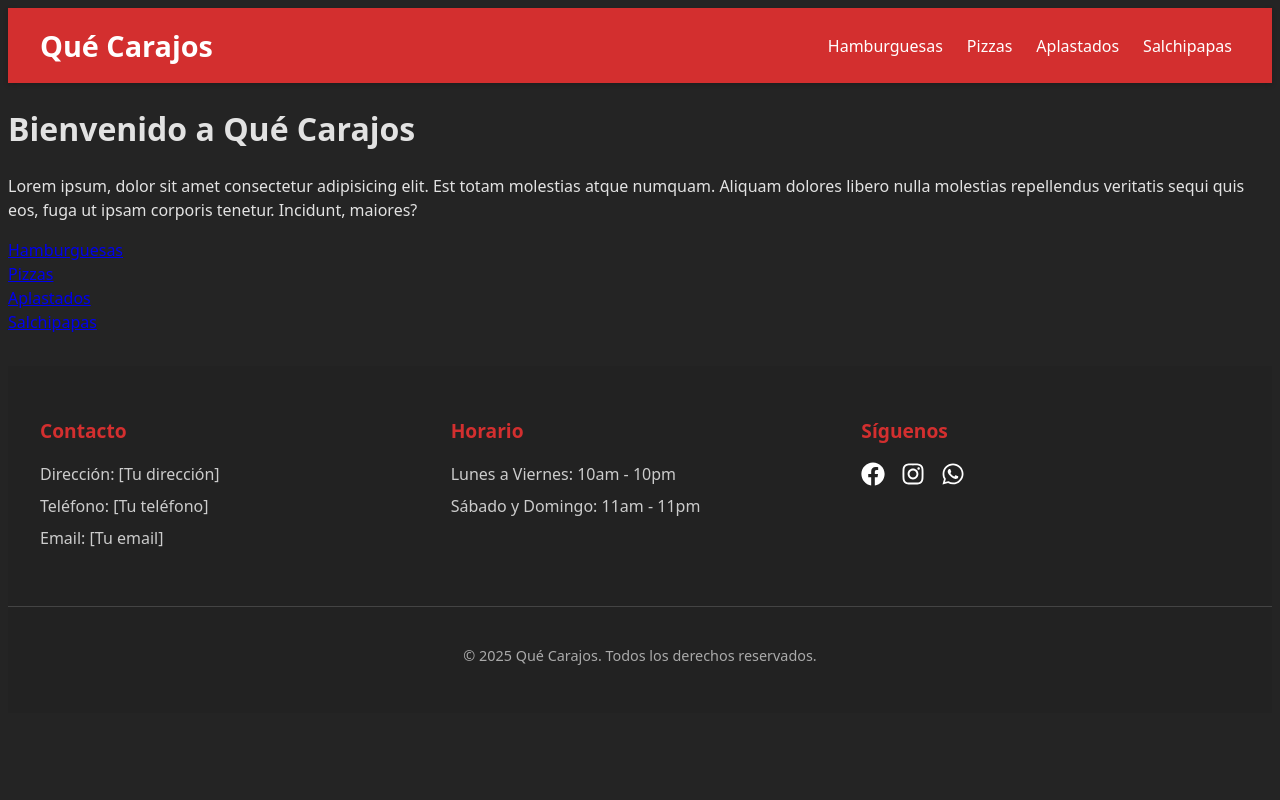
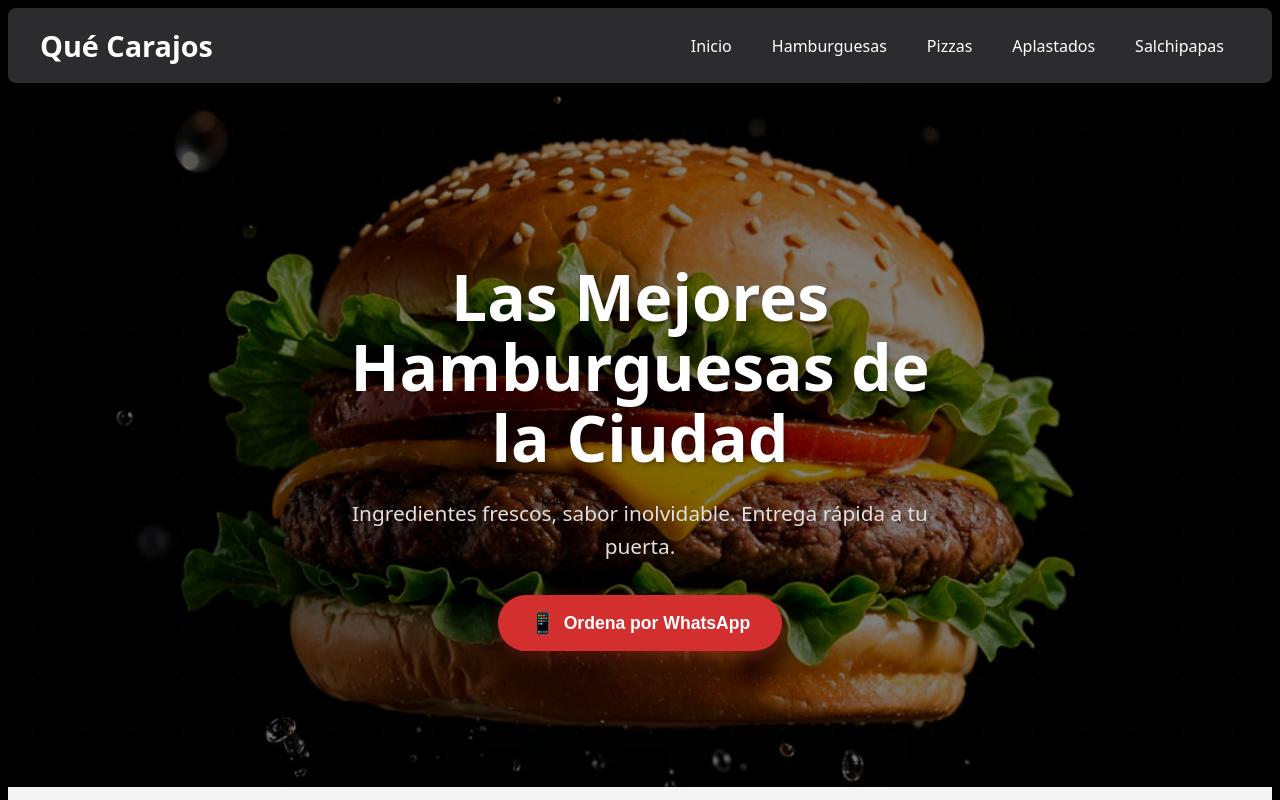
Before and after one commit to JotaJotaM1/menu_quecarajos, a React (Vite) app: page /menu_quecarajos/home in a window 1280 px wide. Shown: the top 800 px of the page. Built offline with nearby package versions, Linux system fonts and the light colour scheme.

Commit message:
hero section finalized

```diff
--- a/src/components/Header.jsx
+++ b/src/components/Header.jsx
@@ -26,23 +26,24 @@ function Header() {
 
                     {isMobile && (
                         <button
-                            className="menu-toggle"
+                            className={`menu-toggle ${menuOpen ? 'menu-open' : ''}`}
                             onClick={() => setMenuOpen(!menuOpen)}
                             aria-label="Toggle menu"
                         >
-                            ☰
+                            <span className="hamburger-line"></span>
+                            <span className="hamburger-line"></span>
+                            <span className="hamburger-line"></span>
                         </button>
                     )}
                 </div>
 
-                {(menuOpen || !isMobile) && (
-                    <nav className="nav">
-                        <Link to="/hamburguesas" className="nav-link" onClick={() => setMenuOpen(false)}>Hamburguesas</Link>
-                        <Link to="/pizzas" className="nav-link" onClick={() => setMenuOpen(false)}>Pizzas</Link>
-                        <Link to="/aplastados" className="nav-link" onClick={() => setMenuOpen(false)}>Aplastados</Link>
-                        <Link to="/salchipapas" className="nav-link" onClick={() => setMenuOpen(false)}>Salchipapas</Link>
-                    </nav>
-                )}
+                <nav className={`nav ${isMobile ? 'nav-mobile' : ''} ${menuOpen ? 'nav-open' : ''}`}>
+                    <Link to="/home" className="nav-link" onClick={() => setMenuOpen(false)}>Inicio</Link>
+                    <Link to="/hamburguesas" className="nav-link" onClick={() => setMenuOpen(false)}>Hamburguesas</Link>
+                    <Link to="/pizzas" className="nav-link" onClick={() => setMenuOpen(false)}>Pizzas</Link>
+                    <Link to="/aplastados" className="nav-link" onClick={() => setMenuOpen(false)}>Aplastados</Link>
+                    <Link to="/salchipapas" className="nav-link" onClick={() => setMenuOpen(false)}>Salchipapas</Link>
+                </nav>
             </div>
         </header>
     );
--- a/src/index.css
+++ b/src/index.css
@@ -5,7 +5,7 @@
 
   color-scheme: light dark;
   color: rgba(255, 255, 255, 0.87);
-  background-color: #242424;
+  background-color: black;
 
   font-synthesis: none;
   text-rendering: optimizeLegibility;
--- a/src/pages/Home.jsx
+++ b/src/pages/Home.jsx
@@ -2,11 +2,29 @@ import { Link } from 'react-router-dom';
 import '../styles/pages/Home.css'
 
 function Home() {
+    const handleWhatsAppClick = () => {
+        // Reemplaza el número con el número de WhatsApp de tu negocio
+        const phoneNumber = '573001234567'; // Ejemplo: código de país + número
+        const message = 'Hola! Quiero hacer un pedido de Qué Carajos';
+        const whatsappUrl = `https://wa.me/${phoneNumber}?text=${encodeURIComponent(message)}`;
+        window.open(whatsappUrl, '_blank');
+    };
+
     return (
         <div className="home-page">
-            <h1>Bienvenido a Qué Carajos</h1>
-            <p>Lorem ipsum, dolor sit amet consectetur adipisicing elit. Est totam molestias atque numquam. Aliquam dolores libero nulla molestias repellendus veritatis sequi quis eos, fuga ut ipsam corporis tenetur. Incidunt, maiores?</p>
+            <div className='cnt-heroH1'>
+                <div className="hero-content">
+                    <h1>Las Mejores Hamburguesas de la Ciudad</h1>
+                    <p>Ingredientes frescos, sabor inolvidable. Entrega rápida a tu puerta.</p>
+                    <button className="cta-button" onClick={handleWhatsAppClick}>
+                        <span className="whatsapp-icon">📱</span>
+                        Ordena por WhatsApp
+                    </button>
+                </div>
+            </div>
+
             <div className="menu-links">
+                <Link to="/home" className="menu-link">home</Link><br></br>
                 <Link to="/hamburguesas" className="menu-link">Hamburguesas</Link><br></br>
                 <Link to="/pizzas" className="menu-link">Pizzas</Link><br></br>
                 <Link to="/aplastados" className="menu-link">Aplastados</Link><br></br>
--- a/src/styles/components/Footer.css
+++ b/src/styles/components/Footer.css
@@ -1,6 +1,7 @@
 /* Estilos del Footer */
 .footer {
-    background-color: #222;
+    border-radius: 8px;
+    background-color: #2C2C2E;
     color: white;
     padding: 2rem 0;
     margin-top: 2rem;
--- a/src/styles/components/Header.css
+++ b/src/styles/components/Header.css
@@ -1,10 +1,11 @@
 /* Estilos del Header */
 .header {
-    background-color: #d32f2f;
-    /* Rojo - puedes cambiarlo */
+    background-color: #2C2C2E;
+    border-radius: 8px;
     color: white;
     padding: 1rem;
     box-shadow: 0 2px 5px rgba(0, 0, 0, 0.2);
+    position: relative;
 }
 
 .header-container {
@@ -25,15 +26,48 @@
     font-size: 1.8rem;
 }
 
+/* Botón hamburguesa mejorado */
 .menu-toggle {
     background: none;
     border: none;
     color: white;
-    font-size: 1.5rem;
     cursor: pointer;
     padding: 0.5rem;
+    width: 40px;
+    height: 40px;
+    display: flex;
+    flex-direction: column;
+    justify-content: center;
+    align-items: center;
+    position: relative;
+    z-index: 1001;
 }
 
+.hamburger-line {
+    display: block;
+    width: 25px;
+    height: 3px;
+    background-color: white;
+    margin: 3px 0;
+    transition: all 0.3s ease-in-out;
+    transform-origin: center;
+}
+
+/* Animación cuando el menú está abierto */
+.menu-toggle.menu-open .hamburger-line:nth-child(1) {
+    transform: translateY(9px) rotate(45deg);
+}
+
+.menu-toggle.menu-open .hamburger-line:nth-child(2) {
+    opacity: 0;
+    transform: scaleX(0);
+}
+
+.menu-toggle.menu-open .hamburger-line:nth-child(3) {
+    transform: translateY(-9px) rotate(-45deg);
+}
+
+/* Navegación móvil mejorada */
 .nav {
     display: flex;
     flex-direction: column;
@@ -41,16 +75,71 @@
     padding-top: 1rem;
 }
 
+.nav-mobile {
+    margin-top: 3px;
+    border-radius: 8px;
+    position: absolute;
+    top: 100%;
+    left: 0;
+    right: 0;
+    background-color: #2C2C2E;
+    max-height: 0;
+    overflow: hidden;
+    transition: max-height 0.4s ease-in-out, padding 0.4s ease-in-out;
+    padding: 0 1rem;
+    box-shadow: 0 4px 6px rgba(0, 0, 0, 0.1);
+}
+
+.nav-mobile.nav-open {
+    max-height: 400px;
+    padding: 1rem;
+}
+
+/* Animación stagger para los links */
+.nav-mobile .nav-link {
+    opacity: 0;
+    transform: translateY(-10px);
+    transition: opacity 0.3s ease-in-out, transform 0.3s ease-in-out, background-color 0.3s;
+}
+
+.nav-mobile.nav-open .nav-link {
+    opacity: 1;
+    transform: translateY(0);
+}
+
+/* Delay progresivo para cada link */
+.nav-mobile.nav-open .nav-link:nth-child(1) {
+    transition-delay: 0.1s;
+}
+
+.nav-mobile.nav-open .nav-link:nth-child(2) {
+    transition-delay: 0.15s;
+}
+
+.nav-mobile.nav-open .nav-link:nth-child(3) {
+    transition-delay: 0.2s;
+}
+
+.nav-mobile.nav-open .nav-link:nth-child(4) {
+    transition-delay: 0.25s;
+}
+
+.nav-mobile.nav-open .nav-link:nth-child(5) {
+    transition-delay: 0.3s;
+}
+
 .nav-link {
     color: white;
     text-decoration: none;
-    padding: 0.5rem;
+    padding: 0.75rem 1rem;
     border-radius: 4px;
-    transition: background-color 0.3s;
+    transition: background-color 0.3s, transform 0.2s;
+    display: block;
 }
 
 .nav-link:hover {
     background-color: rgba(255, 255, 255, 0.1);
+    transform: translateX(5px);
 }
 
 /* Versión desktop */
@@ -64,5 +153,20 @@
     .nav {
         flex-direction: row;
         padding-top: 0;
+        position: static;
+        max-height: none;
+        overflow: visible;
+        padding: 0;
+        box-shadow: none;
+    }
+
+    .nav .nav-link {
+        opacity: 1;
+        transform: none;
+        padding: 0.5rem 1rem;
+    }
+
+    .nav .nav-link:hover {
+        transform: translateY(-2px);
     }
 }
--- a/src/styles/pages/Home.css
+++ b/src/styles/pages/Home.css
@@ -1,70 +1,222 @@
 /* Home.css */
-.hero {
-    background: linear-gradient(rgba(0, 0, 0, 0.6), rgba(0, 0, 0, 0.6)), url('hero-bg.jpg');
-    background-size: cover;
-    background-position: center;
-    color: var(--white);
-    padding: 100px 0;
-    text-align: center;
+.home-page {
+    min-height: 100vh;
 }
 
-.hero h1 {
-    font-size: 3rem;
-    margin-bottom: 20px;
+/* Hero Section */
+.cnt-heroH1 {
+    position: relative;
+    background-image: url(../../assets/heroBurger.jpg);
+    background-position: center;
+    background-repeat: no-repeat;
+    background-size: cover;
+    height: 300px;
+    min-height: 80vh;
+    display: flex;
+    align-items: center;
+    justify-content: center; /* Centrado para el texto */
+    padding: 2rem 5%;
+    z-index: 1;
+    color: white; /* Asegura que el texto sea blanco */
+    text-align: center;
+    overflow: hidden;
 }
 
-.hero p {
-    font-size: 1.2rem;
-    max-width: 700px;
-    margin: 0 auto 30px;
+.cnt-heroH1::after {
+    content: "";
+    position: absolute;
+    top: 0;
+    left: 0;
+    width: 100%;
+    height: 100%;
+    background-color: rgba(0, 0, 0, 0.5); /* Capa oscura semitransparente */
+    z-index: 0;
 }
 
-.btn {
-    display: inline-block;
-    background-color: var(--primary);
-    color: var(--white);
-    padding: 12px 30px;
-    border-radius: 30px;
-    font-weight: 600;
-    transition: var(--transition);
-    border: none;
-    cursor: pointer;
+
+.hero-content {
+    flex: 1;
+    max-width: 600px;
+    z-index: 2;
+    animation: slideInLeft 0.8s ease-out;
 }
 
-.btn:hover {
-    background-color: var(--dark);
-    transform: translateY(-3px);
-    box-shadow: var(--shadow);
+.hero-content h1 {
+    font-size: clamp(2.5rem, 5vw, 4rem);
+    color: white;
+    font-weight: 700;
+    line-height: 1.1;
+    margin-bottom: 1.5rem;
+    text-shadow: 2px 2px 4px rgba(0, 0, 0, 0.3);
 }
 
-.category-grid {
-    display: grid;
-    grid-template-columns: repeat(auto-fit, minmax(250px, 1fr));
-    gap: 20px;
-    margin: 50px 0;
+.hero-content p {
+    font-size: clamp(1.1rem, 2vw, 1.3rem);
+    color: #e0e0e0;
+    margin-bottom: 2rem;
+    line-height: 1.6;
 }
 
-.category-card {
-    background-color: var(--white);
-    border-radius: 8px;
-    overflow: hidden;
-    box-shadow: var(--shadow);
-    transition: var(--transition);
-    text-align: center;
+.cta-button {
+    background-color: #d32f2f;
+    color: white;
+    border: none;
+    padding: 1rem 2rem;
+    font-size: 1.1rem;
+    font-weight: 600;
+    border-radius: 50px;
+    cursor: pointer;
+    display: inline-flex;
+    align-items: center;
+    gap: 0.5rem;
+    transition: all 0.3s ease;
+    box-shadow: 0 4px 15px rgba(211, 47, 47, 0.3);
+    animation: pulse 2s infinite;
 }
 
-.category-card:hover {
-    transform: translateY(-5px);
+.cta-button:hover {
+    background-color: #b71c1c;
+    transform: translateY(-2px);
+    box-shadow: 0 6px 20px rgba(211, 47, 47, 0.4);
 }
 
-.category-image {
-    width: 100%;
-    height: 180px;
-    object-fit: cover;
+.whatsapp-icon {
+    font-size: 1.3rem;
 }
 
-.category-title {
-    padding: 15px;
-    font-size: 1.2rem;
-    color: var(--dark);
+.hero-image-container {
+    flex: 1;
+    display: flex;
+    justify-content: center;
+    align-items: center;
+    position: relative;
+    animation: slideInRight 0.8s ease-out;
 }
+
+.hero-image {
+    width: 100%;
+    max-width: 500px;
+    height: auto;
+    object-fit: contain;
+    filter: drop-shadow(0 10px 20px rgba(0, 0, 0, 0.3));
+    animation: float 3s ease-in-out infinite;
+}
+
+/* Animaciones */
+@keyframes slideInLeft {
+    from {
+        opacity: 0;
+        transform: translateX(-50px);
+    }
+    to {
+        opacity: 1;
+        transform: translateX(0);
+    }
+}
+
+@keyframes slideInRight {
+    from {
+        opacity: 0;
+        transform: translateX(50px);
+    }
+    to {
+        opacity: 1;
+        transform: translateX(0);
+    }
+}
+
+@keyframes float {
+    0%, 100% {
+        transform: translateY(0);
+    }
+    50% {
+        transform: translateY(-10px);
+    }
+}
+
+@keyframes pulse {
+    0% {
+        box-shadow: 0 4px 15px rgba(211, 47, 47, 0.3);
+    }
+    50% {
+        box-shadow: 0 4px 25px rgba(211, 47, 47, 0.5);
+    }
+    100% {
+        box-shadow: 0 4px 15px rgba(211, 47, 47, 0.3);
+    }
+}
+
+/* Efecto de partículas/semillas flotantes */
+.cnt-heroH1::before {
+    content: '';
+    position: absolute;
+    width: 100%;
+    height: 100%;
+    background-image:
+        radial-gradient(circle, #ffa726 1px, transparent 1px),
+        radial-gradient(circle, #ffcc80 1px, transparent 1px);
+    background-size: 50px 50px, 80px 80px;
+    background-position: 0 0, 40px 40px;
+    opacity: 0.1;
+    animation: drift 20s linear infinite;
+}
+
+@keyframes drift {
+    from {
+        transform: translateY(0);
+    }
+    to {
+        transform: translateY(-100px);
+    }
+}
+
+/* Responsive */
+@media (max-width: 768px) {
+    .cnt-heroH1 {
+        flex-direction: column;
+        text-align: center;
+        padding: 2rem 1rem;
+        min-height: auto;
+    }
+
+    .hero-content {
+        margin-bottom: 2rem;
+    }
+
+    .hero-content h1 {
+        font-size: 2rem;
+    }
+
+    .hero-content p {
+        font-size: 1rem;
+    }
+
+    .hero-image {
+        max-width: 300px;
+    }
+
+    .cta-button {
+        padding: 0.8rem 1.5rem;
+        font-size: 1rem;
+    }
+}
+
+/* Menu Links temporal */
+.menu-links {
+    padding: 2rem;
+    text-align: center;
+    background-color: #f5f5f5;
+}
+
+.menu-link {
+    color: #333;
+    text-decoration: none;
+    font-size: 1.1rem;
+    margin: 0.5rem;
+    display: inline-block;
+    transition: color 0.3s;
+}
+
+.menu-link:hover {
+    color: #d32f2f;
+}
```
Also changed, not shown: src/assets/heroBurger.jpg (added).
